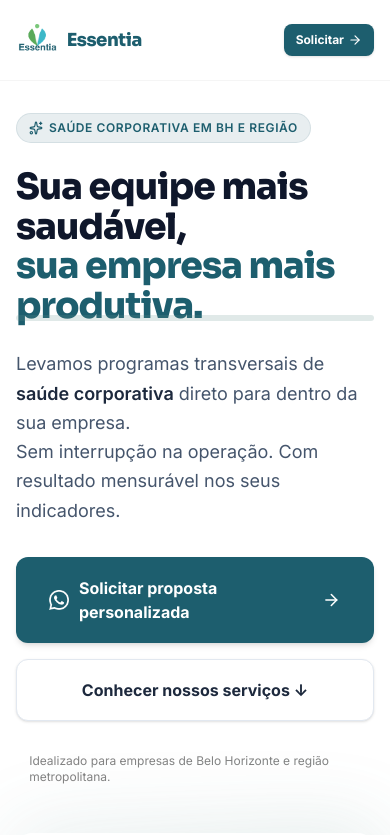
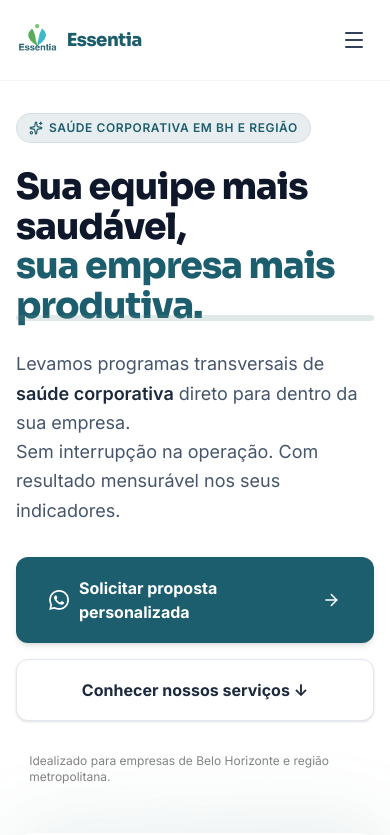
Before and after one commit to arthursl12/essentiasaudecorporativa, a React (Vite) app: page / in a window 390 px wide. Shown: the top 835 px of the page. Built offline with nearby package versions, Linux system fonts and the light colour scheme.

Commit message:
fix: responsive navbar - wider desktop title spacing, mobile hamburger menu with 'Falar com especialista'

```diff
--- a/src/App.tsx
+++ b/src/App.tsx
@@ -26,6 +26,7 @@ import {
   BookmarkCheck,
   ExternalLink,
   X,
+  Menu,
   TrendingDown
 } from 'lucide-react';
 
@@ -48,6 +49,9 @@ const LOGISTICS_SETUP_IMAGE = '/src/assets/images/essentia_logistics_setup_17813
 export default function App() {
   // Toggle for Seção 4 (Services) - Avulso vs Periódico
   const [activeFormat, setActiveFormat] = useState<ServiceFormat>(ServiceFormat.PERIODICO);
+
+  // Mobile menu state
+  const [mobileMenuOpen, setMobileMenuOpen] = useState(false);
 
   // Carousel status for Testimonials
   const [currentTestimonialIdx, setCurrentTestimonialIdx] = useState(0);
@@ -180,7 +184,7 @@ export default function App() {
             {/* Logo Group */}
             <a href="#" className="flex items-center gap-2 focus:outline-none" aria-label="Essentia Home">
               <img src="/logo.png" alt="" className="h-8 w-auto" />
-              <span className="font-display font-extrabold tracking-tight text-brand-primary flex items-center gap-1 hidden sm:inline">
+              <span className="font-display font-extrabold tracking-tight text-brand-primary flex items-center gap-3 hidden sm:inline">
                 <span>Essentia</span>
                 <span>Saúde</span>
                 <span>Corporativa</span>
@@ -204,21 +208,46 @@ export default function App() {
               </a>
             </div>
 
-            {/* Mobile CTA - Single WhatsApp Button */}
+            {/* Mobile Hamburger Menu */}
             <div className="lg:hidden">
+              <button
+                onClick={() => setMobileMenuOpen(!mobileMenuOpen)}
+                className="p-2 text-slate-700 focus:outline-none"
+                aria-label={mobileMenuOpen ? "Fechar Menu" : "Abrir Menu"}
+                id="mobile-menu-trigger"
+              >
+                {mobileMenuOpen ? <X className="w-6 h-6" /> : <Menu className="w-6 h-6" />}
+              </button>
+            </div>
+          </div>
+        </div>
+      </header>
+
+      {/* Mobile Navigation Panel */}
+      <AnimatePresence>
+        {mobileMenuOpen && (
+          <motion.div
+            initial={{ height: 0, opacity: 0 }}
+            animate={{ height: 'auto', opacity: 1 }}
+            exit={{ height: 0, opacity: 0 }}
+            transition={{ duration: 0.25 }}
+            className="lg:hidden bg-white border-t border-brand-grey-light overflow-hidden shadow-inner"
+            id="mobile-nav-panel"
+          >
+            <div className="px-4 pt-3 pb-6 space-y-3 flex flex-col font-medium text-slate-700">
               <a
                 href={getWhatsAppUrl()}
                 target="_blank"
                 rel="noreferrer"
-                className="inline-flex items-center justify-center bg-brand-primary text-white hover:bg-brand-primary-dark font-sans font-bold text-xs px-3 py-2 rounded-lg transition-all shadow-sm group"
+                onClick={() => setMobileMenuOpen(false)}
+                className="px-3 py-3 rounded-lg bg-brand-primary text-white font-bold text-sm transition-all shadow-sm text-center"
               >
-                Solicitar
-                <ArrowRight className="w-3.5 h-3.5 ml-1 group-hover:translate-x-0.5 transition-transform" />
+                Falar com especialista
               </a>
             </div>
-          </div>
-        </div>
-      </header>
+          </motion.div>
+        )}
+      </AnimatePresence>
 
       {/* ADMIN LEADS DRAWER DEMOPLATES (Interactive visual showing captured leads locally) */}
       <AnimatePresence>
```
